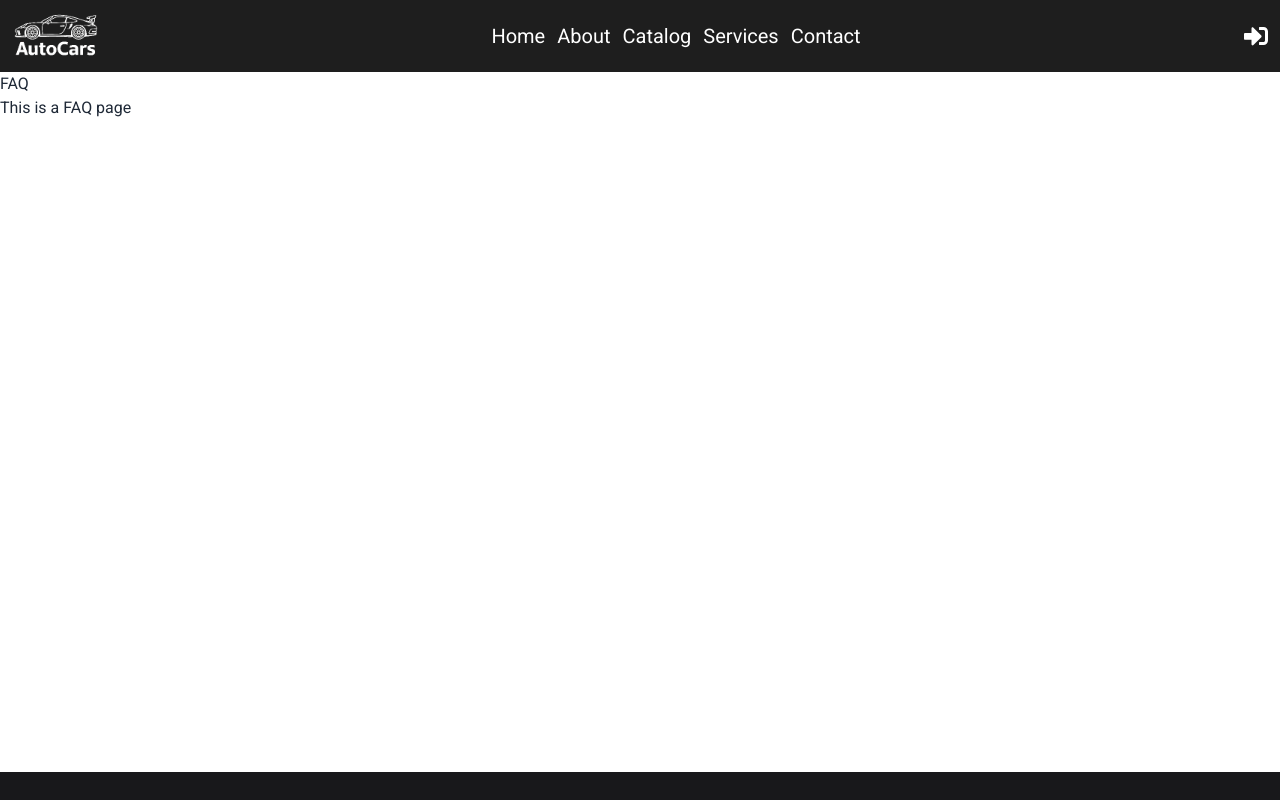
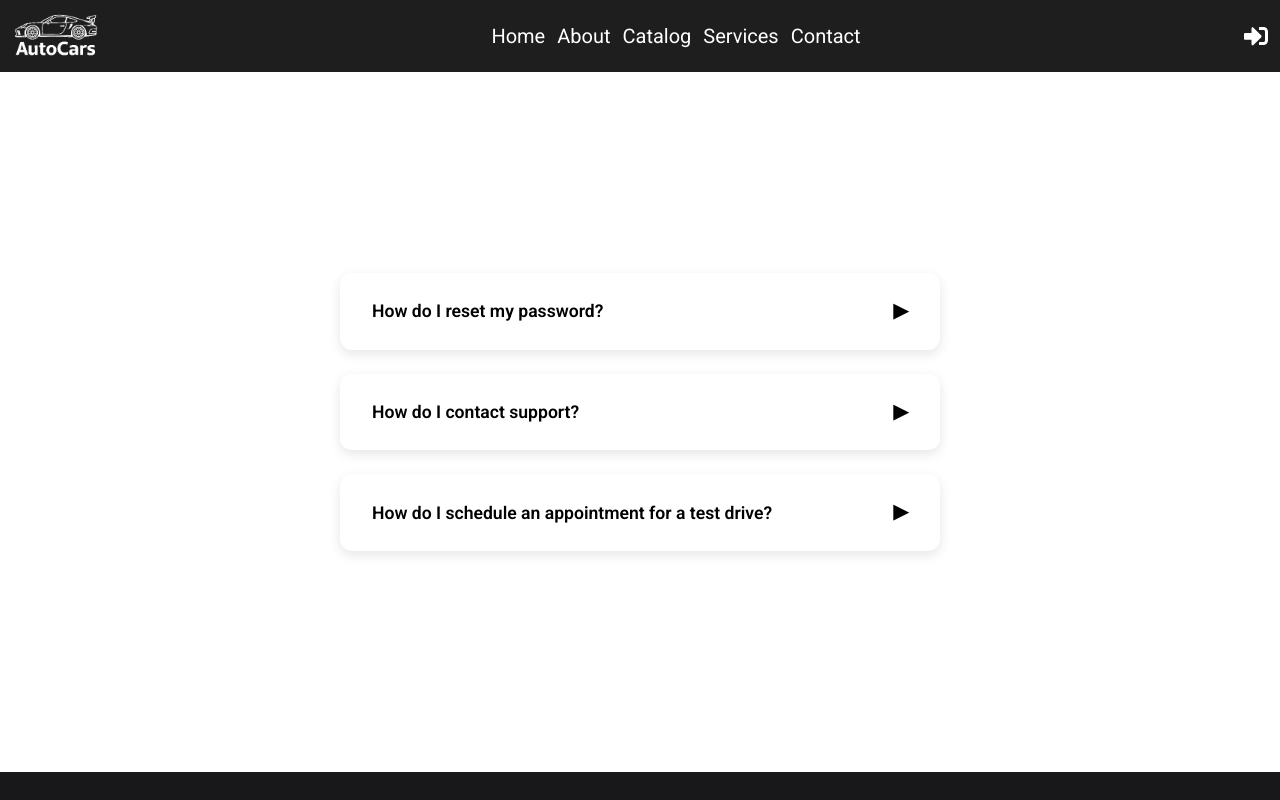
Before and after one commit to stelko0u/Car-Project, a React (Vite) app: page /faq in a window 1280 px wide. Shown: the top 800 px of the page. Built offline with nearby package versions, Linux system fonts and the light colour scheme; no server answers.

Commit message:
Added FAQ page

```diff
--- a/src/pages/FAQ/faq.jsx
+++ b/src/pages/FAQ/faq.jsx
@@ -1,8 +1,103 @@
+import { useState } from "react";
+
+const faqs = [
+  {
+    question: "How do I reset my password?",
+    answer: "To reset your password, go to the login page and click on 'Reset password'."
+  },
+  {
+    question: "How do I contact support?",
+    answer: "You can contact support by using the contact page."
+  },
+  {
+    question: "How do I schedule an appointment for a test drive?",
+    answer: "To schedule a test drive, please find the seller’s contact information in the car offer and get in touch to arrange a convenient time."
+  }
+];
+
 export default function FAQ() {
+  const [activeIndex, setActiveIndex] = useState(null);
+
+  const toggleFAQ = (index) => {
+    setActiveIndex(activeIndex === index ? null : index);
+  };
+
   return (
-    <div className="faq">
-      <h1>FAQ</h1>
-      <p>This is a FAQ page</p>
+    <div
+      style={{
+        maxWidth: "800px",
+        margin: "0 auto",
+        padding: "4rem 1rem",
+        fontFamily: "Arial, sans-serif",
+        textAlign: "center"
+      }}
+    >
+      <h1 style={{ fontSize: "2.5rem", marginBottom: "0.5rem", fontWeight: "bold", color: "white" }}>
+        Help & FAQ
+      </h1>
+      <p style={{ fontSize: "1.2rem", color: "white", marginBottom: "2.5rem" }}>
+        Frequently asked questions
+      </p>
+
+      <div style={{ textAlign: "left" }}>
+        {faqs.map((faq, index) => {
+          const isOpen = activeIndex === index;
+          return (
+            <div
+              key={index}
+              style={{
+                backgroundColor: "#fff",
+                width : "600px",
+                borderRadius: "12px",
+                boxShadow: "0 4px 12px rgba(0,0,0,0.1)",
+                marginBottom: "1.5rem",
+                overflow: "hidden",
+                transition: "all 0.3s ease"
+              }}
+            >
+              <div
+                onClick={() => toggleFAQ(index)}
+                style={{
+                  padding: "1.5rem 2rem",
+                  cursor: "pointer",
+                  display: "flex",
+                  justifyContent: "space-between",
+                  alignItems: "center",
+                  fontWeight: "600",
+                  fontSize: "1.1rem",
+                   color: "black"
+                }}
+              >
+                {faq.question}
+                <span
+                  style={{
+                    fontSize: "1.2rem",
+                    transform: isOpen ? "rotate(90deg)" : "rotate(0deg)",
+                    transition: "transform 0.2s ease"
+                  }}
+                >
+                  ▶
+                </span>
+              </div>
+              {isOpen && (
+                <div
+                  style={{
+                    padding: "1.25rem 2rem",
+                    backgroundColor: "#f9f9f9",
+                    borderTop: "1px solid #eee",
+                    width: "600px",
+                    fontSize: "1rem",
+                    lineHeight: "1.6",
+                     color: "black"
+                  }}
+                >
+                  {faq.answer}
+                </div>
+              )}
+            </div>
+          );
+        })}
+      </div>
     </div>
   );
 }
```
Also changed, not shown: 1 other file (tests, documents, lock files or other folders).
